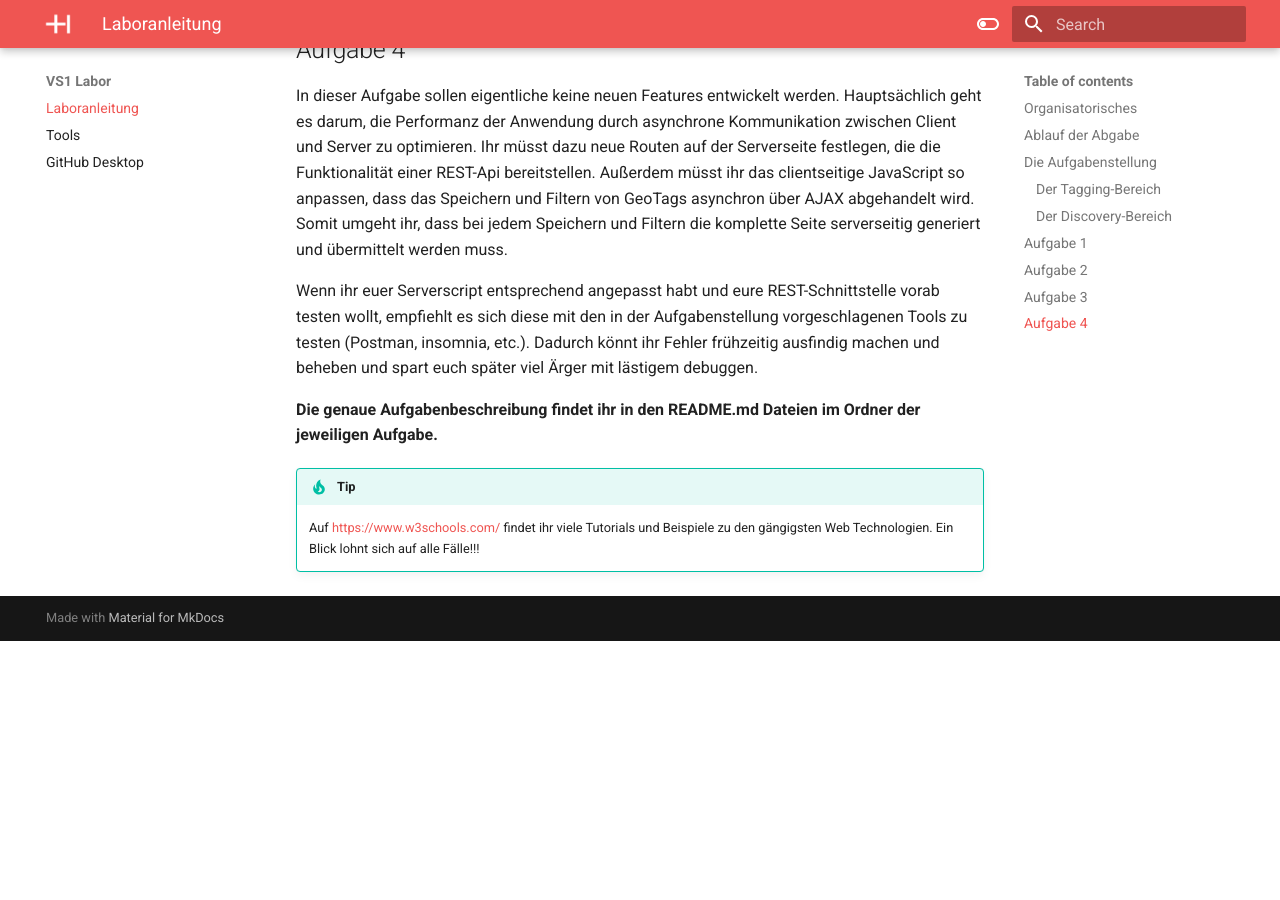
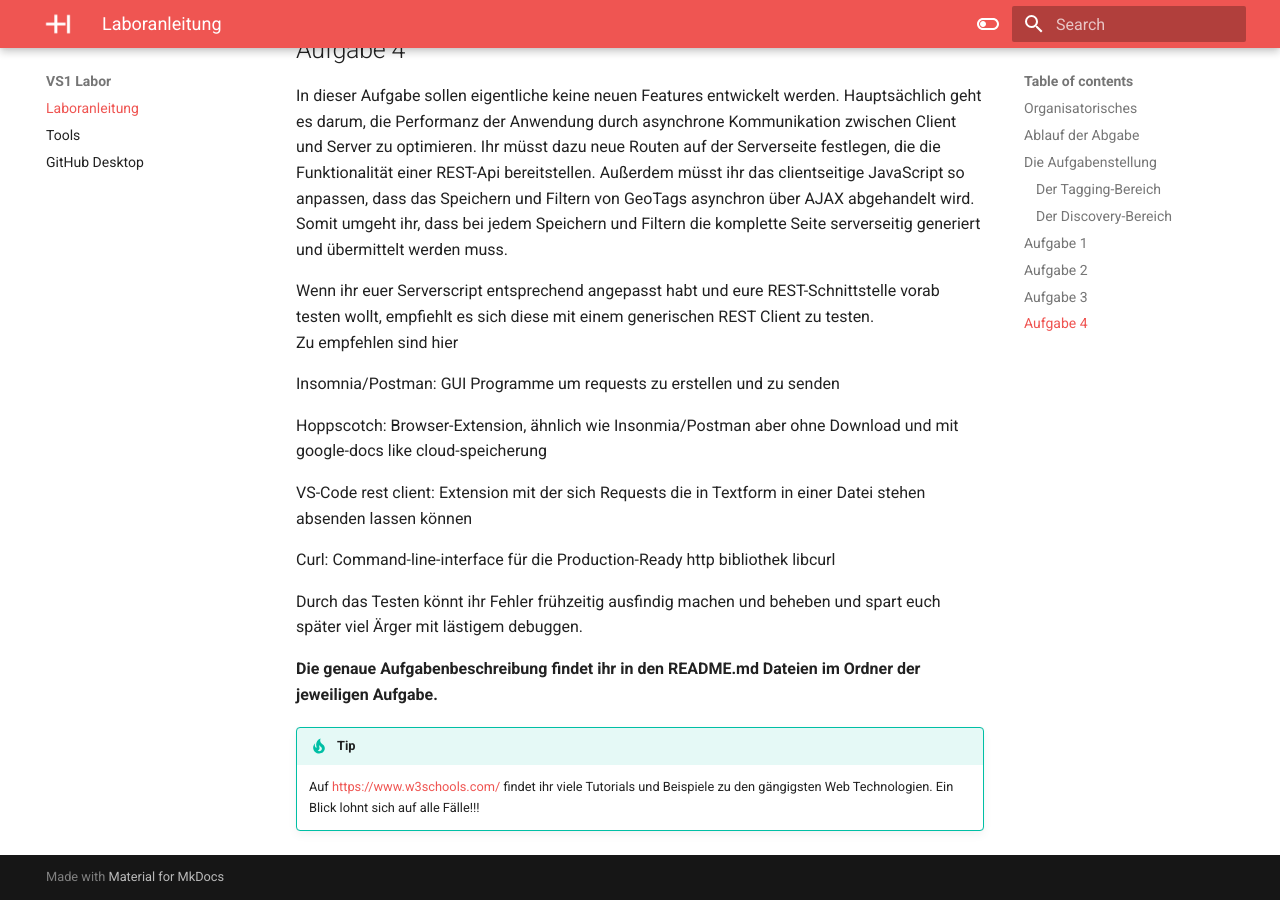
Before and after one commit to vs1lab/vs1lab_docs, an MkDocs documentation site: the page built from docs/index.md, in a window 1280 px wide and 900 px high, scrolled down 4412 px. Built offline with MkDocs 1.6.1 and Material for MkDocs 9.7.7, drawn with Linux system fonts in a browser that asks for light colours; before the commit the page ends 5053 px from its top, so only the background shows below that.

Commit message:
update REST section

```diff
--- a/docs/index.md
+++ b/docs/index.md
@@ -168,10 +168,25 @@ jedem Speichern und Filtern die komplette Seite serverseitig generiert
 und übermittelt werden muss.
 
 Wenn ihr euer Serverscript entsprechend angepasst habt und eure
-REST-Schnittstelle vorab testen wollt, empfiehlt es sich diese mit den
-in der Aufgabenstellung vorgeschlagenen Tools zu testen (Postman,
-insomnia, etc.). Dadurch könnt ihr Fehler frühzeitig ausfindig machen
-und beheben und spart euch später viel Ärger mit lästigem debuggen.
+REST-Schnittstelle vorab testen wollt, empfiehlt es sich diese mit einem
+generischen REST Client zu testen.
+Zu empfehlen sind hier
+
+Insomnia/Postman:
+GUI Programme um requests zu erstellen und zu senden
+
+Hoppscotch:
+Browser-Extension, ähnlich wie Insonmia/Postman aber ohne Download und mit google-docs like cloud-speicherung
+
+VS-Code rest client:
+Extension mit der sich Requests die in Textform in einer Datei stehen absenden lassen können
+
+Curl:
+Command-line-interface für die Production-Ready http bibliothek libcurl
+
+
+Durch das Testen könnt ihr Fehler frühzeitig ausfindig machen und beheben und
+spart euch später viel Ärger mit lästigem debuggen.
 
 **Die genaue Aufgabenbeschreibung findet ihr in den README.md Dateien im
 Ordner der jeweiligen Aufgabe.**
```
